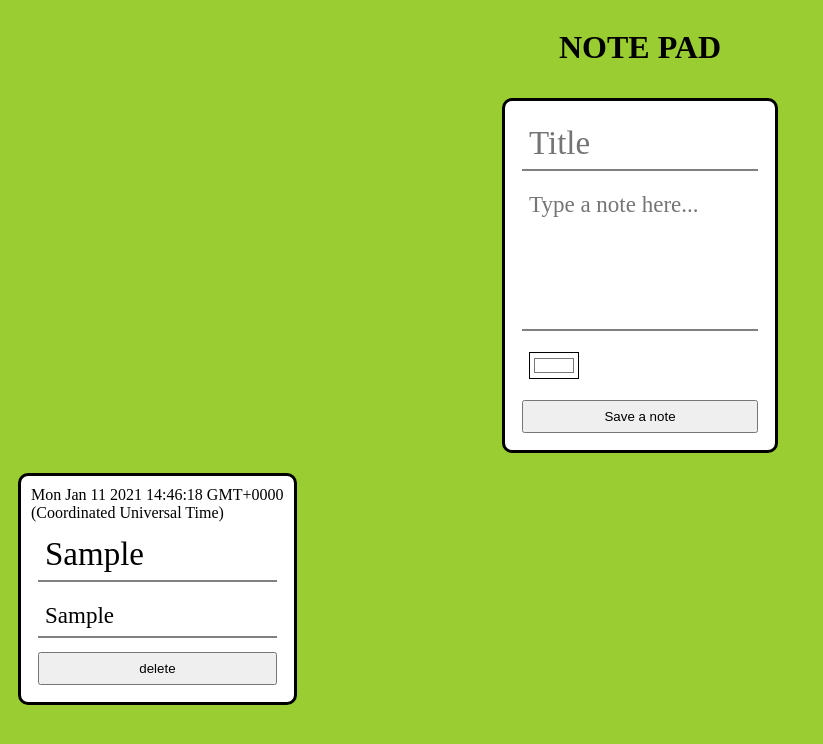
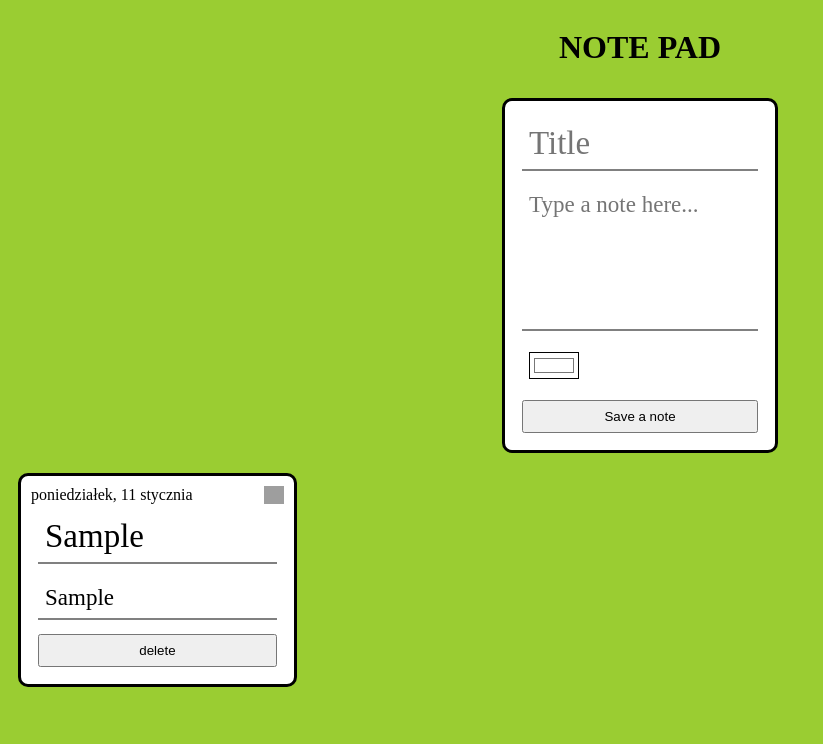
Before and after one commit to oleksandrastepankovska/notePad, a plain HTML site: page index.html in a window 1280 px wide. Both pictures are taken after typing "Sample", "Sample" into the empty fields and a click on the button "Save a note". Shown: the whole page, without its empty margins (0-823 px from the left). Drawn offline with Linux system fonts and the light colour scheme.

Commit message:
add date to rendered notes

```diff
--- a/index.js
+++ b/index.js
@@ -27,7 +27,10 @@ const changeInput = (el, value) => {
 const renderNotes = () => {rootDiv.innerHTML = `${notes.map(
 (note) =>
 `<div style="background-color: ${note.color};" class= "rendered_note">
-	<div class="renderedDate">${note.createDate}</div>
+	<options class="renderedNoteOptions">
+		<div class="renderedDate">${note.createDate}</div>
+		<div class="pinned"></div>
+	</options>
 	<div class="renderedTitle">${note.title}</div>
 	<div class="renderedContent">${note.content}</div>
 	<button class="delete_button" data-id="${note.id}">delete</button>
@@ -44,12 +47,14 @@ changeInput(colorPicker, "#ffffff");
 
 renderNotes();
 
+var dateOptions = { weekday: 'long', month: 'long', day: 'numeric' };
+
 const addNote = () => {
 	const note = {
 		id: "" + Date.now(),
 		title: title.value,
 		content: content.value,
-		createDate: new Date(),
+		createDate: new Date().toLocaleDateString('pl-PL', dateOptions),
 		color : colorPicker.value
 	}
 
--- a/style.css
+++ b/style.css
@@ -78,3 +78,18 @@ input{
 	border: 3px solid black;
 	border-radius: 10px;
 }
+
+.renderedNoteOptions{
+	display: flex;
+	justify-content: space-between;
+}
+
+.pinned{
+	content: url(https://img.icons8.com/material-outlined/2x/pin.png);
+	width: 20px;
+
+}
+
+.pinned:hover{
+	content: url(https://img.icons8.com/material/2x/pin.png);
+}
```
